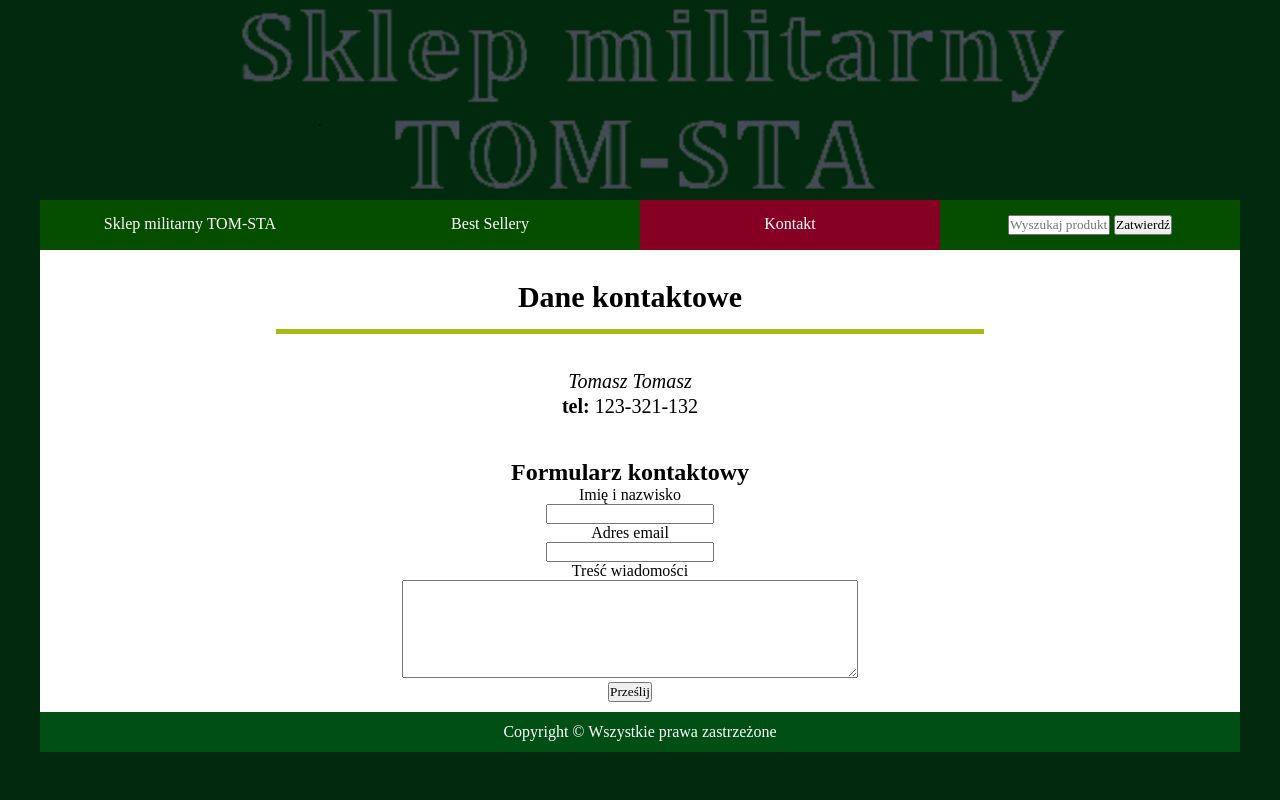
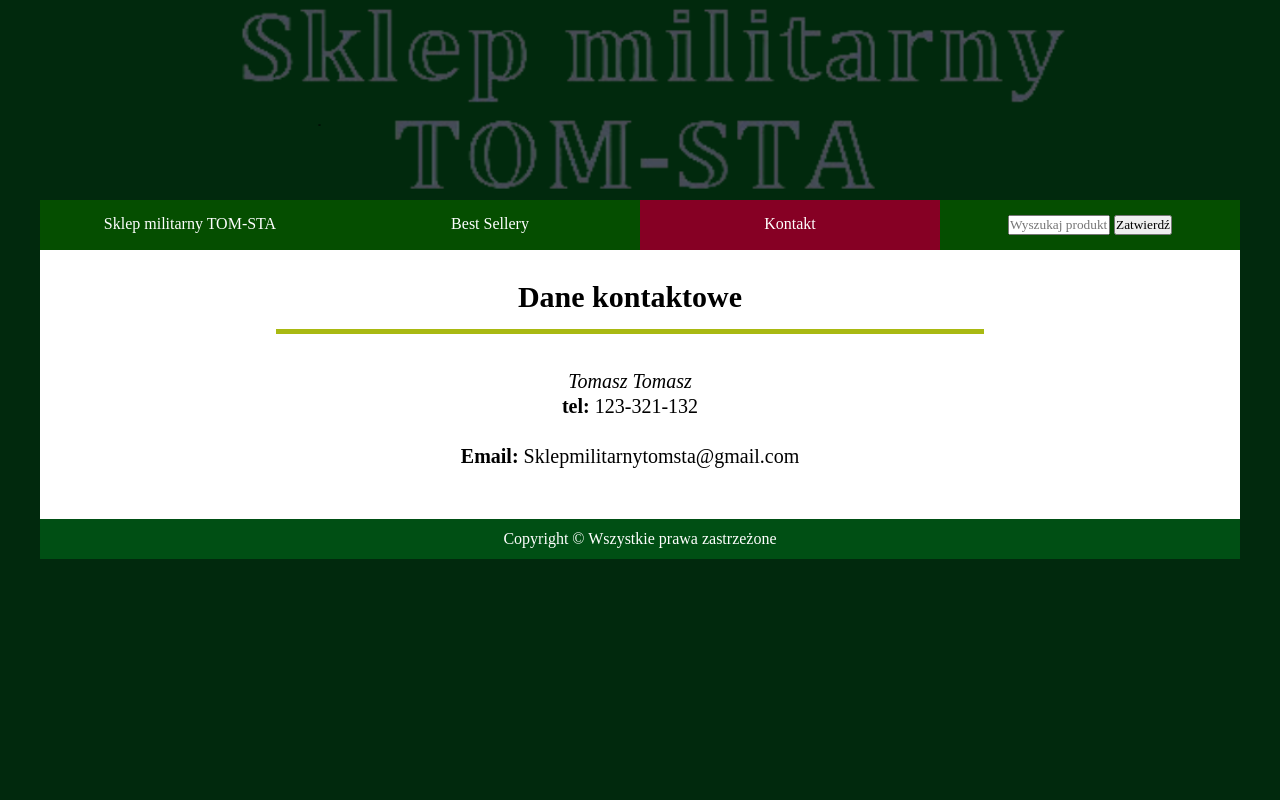
Before and after one commit to tstaszkiewicz/Sklepmilitarny, a Django app: page /kontakt.html in a window 1280 px wide. Run offline with Django 3.2, Linux system fonts and the light colour scheme.

```diff
--- a/Produkty/templates/kontakt.html
+++ b/Produkty/templates/kontakt.html
@@ -37,20 +37,8 @@
                             Tomasz Tomasz<br>
                         </i>
                         <b>tel:</b> 123-321-132<br><br>
+                        <b>Email:</b> Sklepmilitarnytomsta@gmail.com<br><br>
                       </p>
-
-                <h2 style="text-align: center;">Formularz kontaktowy</h2>
-                <form action="/send_form.php" method="post"></form>
-                    <form method="post" action="/action_page.php" id="contact_form" autocomplete="off">
-                        <label for="name">Imię i nazwisko</label><br>
-                        <input type="text" name="name" id="name" class="formField" /><br>
-                        <label for="email">Adres email</label><br>
-                        <input type="text" name="email" id="email" class="formField" /><br>
-                        <label for="message">Treść wiadomości</label><br>
-                        <textarea name="message" cols ="60" rows="6"></textarea><br>
-                        <input type="submit" value="Prześlij">
-                    </form>
-
 
             </article>
 
--- a/Sklepmilitarny/settings.py
+++ b/Sklepmilitarny/settings.py
@@ -25,6 +25,7 @@ SECRET_KEY = 'django-insecure-3#eq$9bz&b8i9so+jvc1doe=a-q=l^3zh7yw6(wmnv5qrehq)@
 DEBUG = True
 
 ALLOWED_HOSTS = [
+    '127.0.0.1',
     'sklepmilitarnytomsta.pythonanywhere.com'
 ]
 
```
Also changed, not shown: Produkty/templates/galeria.html (+11 -9 lines), Produkty/templates/static/images/4.png.
